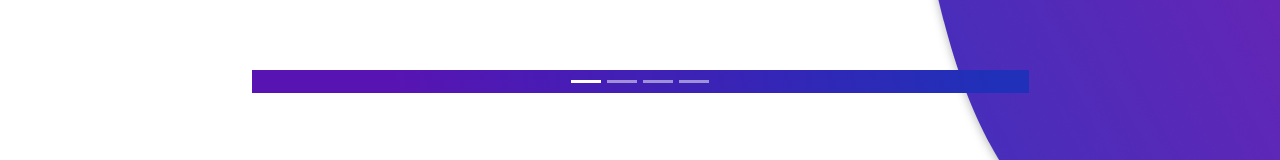
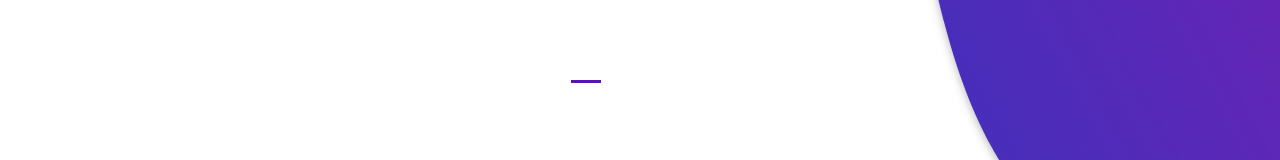
Before and after one commit to rithvikayithapu/collabrains-site, a React (Create React App) app: page / in a window 1280 px wide. Shown: the part 605-765 px from the top of the page. Built offline with nearby package versions, Linux system fonts and the light colour scheme; the HTML template or start-up script is replaced by a standard one.

Commit message:
Changes to carousel

```diff
--- a/src/App.css
+++ b/src/App.css
@@ -52,8 +52,12 @@
   }
 }
 
-.carousel-indicator {
-  background: linear-gradient(78.35deg, #5814B3 17.66%, #2030B8 95.59%);
+.carousel-indicators .active{
+  background-color:  #5814B3;
+}
+
+.carousel-indicators .inactive{
+  background-color:  #000000;
 }
 
 .webinarPadding {
@@ -120,7 +124,7 @@
 @media screen and (max-width: 484px) {
   .purplebg {
     position: absolute;
-    width: 1070px;
+    width: 1083px;
     height: 256px;
     left: -670px;
     top: 890px;
--- a/src/components/HomeComponent.js
+++ b/src/components/HomeComponent.js
@@ -46,7 +46,7 @@ const Home = () => {
     <div className="container mb-3" id="home">
       <HomePurple />
       <Carousel activeIndex={activeIndex} next={next} previous={previous}>
-        <CarouselIndicators className="carousel-indicator" items={TEXT} activeIndex={activeIndex} onClickHandler={goToIndex} />
+        <CarouselIndicators items={TEXT} activeIndex={activeIndex} onClickHandler={goToIndex} />
         {slides}
       </Carousel>
     </div>
```
